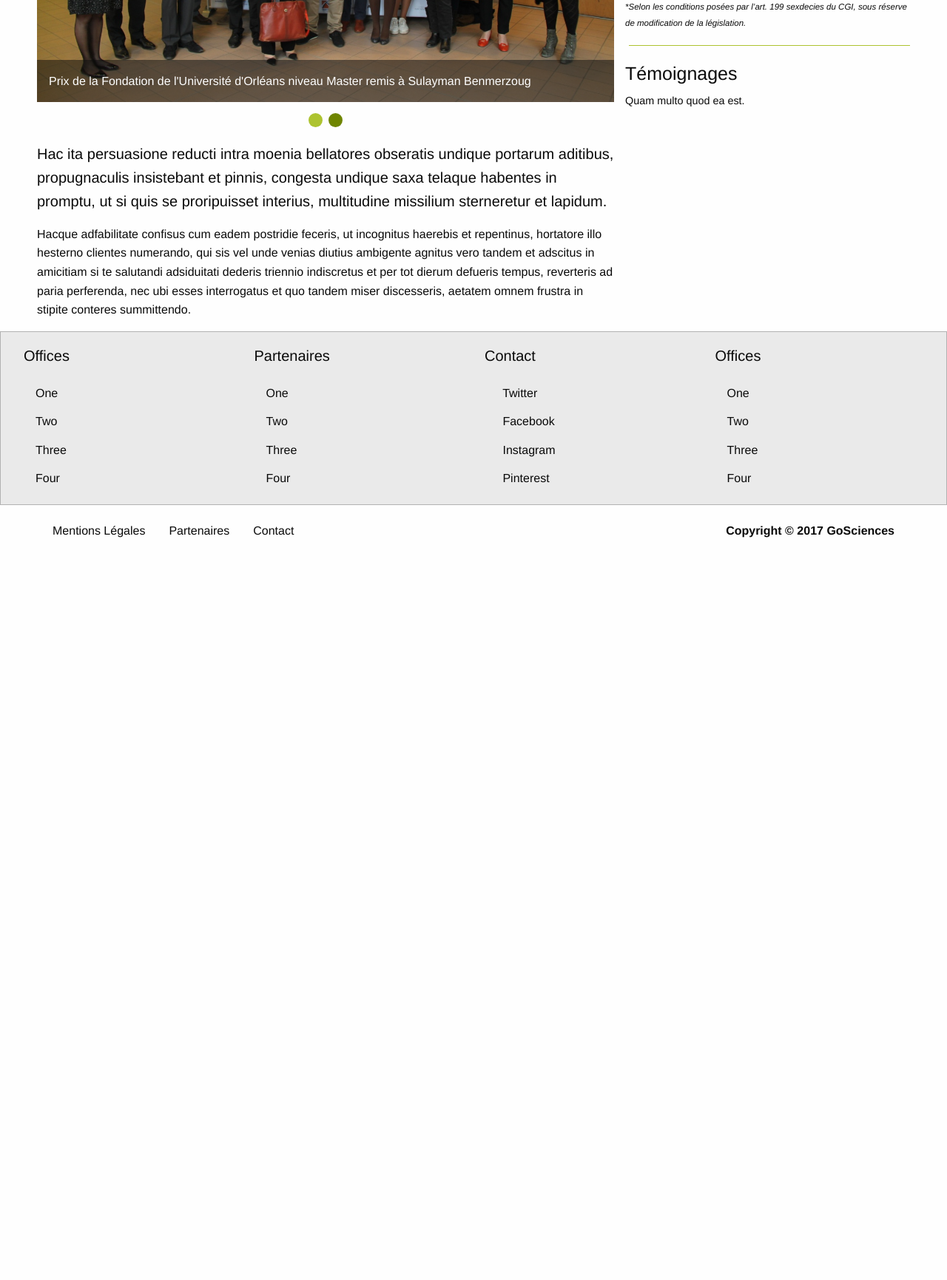
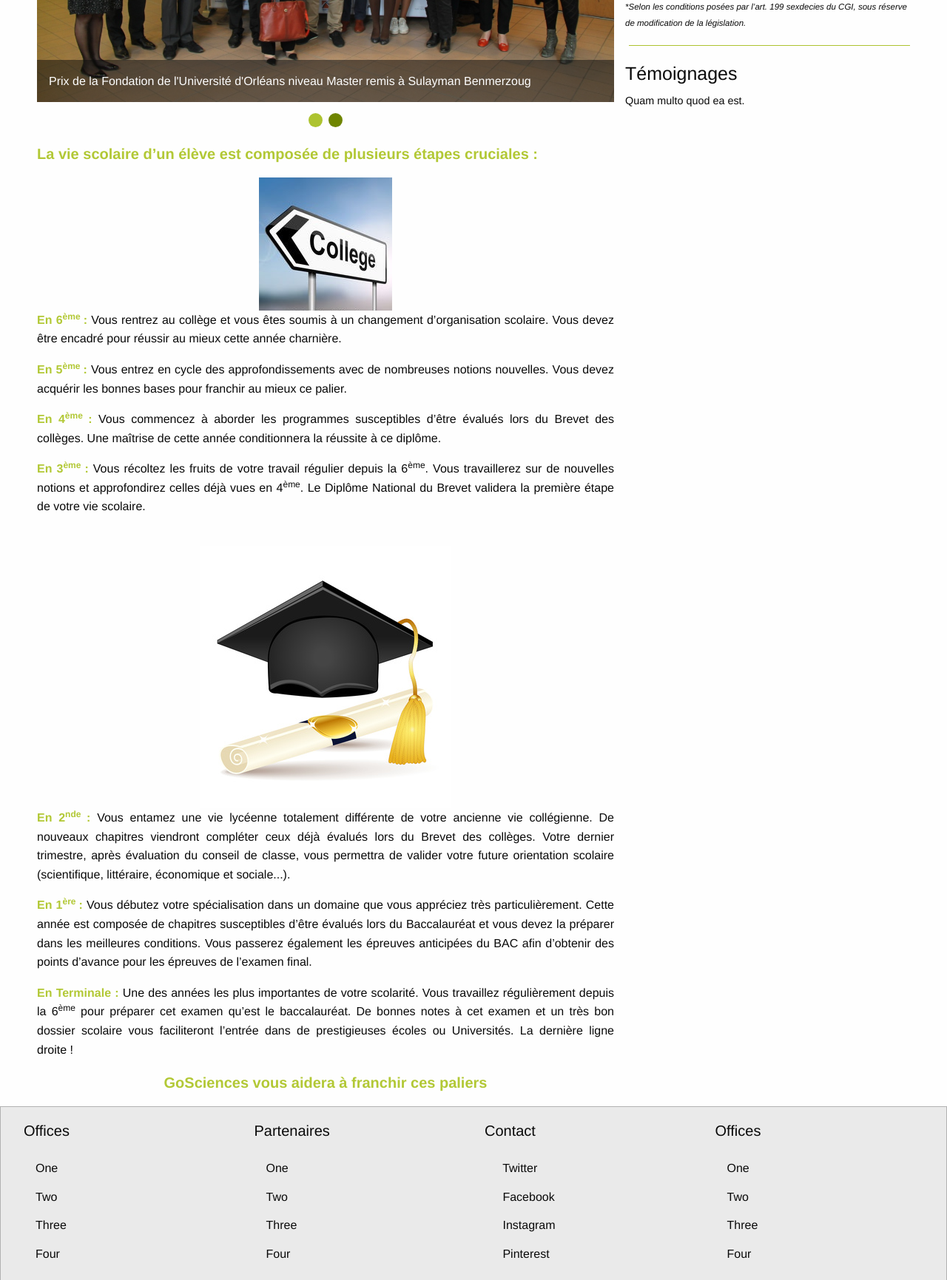
Before and after one commit to Maarti/GoSciences, a CodeIgniter app: page /database/ in a window 1280 px wide. Shown: the part 646-2377 px from the top of the page at 74% size. Before the commit the page ends 1373 px from the top, so only its background shows below. Run offline with CodeIgniter, Linux system fonts and the light colour scheme; data that the repository does not hold is empty.

Commit message:
page d'accueil

```diff
--- a/application/views/site/accueil.php
+++ b/application/views/site/accueil.php
@@ -23,9 +23,21 @@
         </nav>
       </div>
 
-        <p class="lead">Hac ita persuasione reducti intra moenia bellatores obseratis undique portarum aditibus, propugnaculis insistebant et pinnis, congesta undique saxa telaque habentes in promptu, ut si quis se proripuisset interius, multitudine missilium sterneretur et lapidum.</p>
-        <p>Hacque adfabilitate confisus cum eadem postridie feceris, ut incognitus haerebis et repentinus, hortatore illo hesterno clientes numerando, qui sis vel unde venias diutius ambigente agnitus vero tandem et adscitus in amicitiam si te salutandi adsiduitati dederis triennio indiscretus et per tot dierum defueris tempus, reverteris ad paria perferenda, nec ubi esses interrogatus et quo tandem miser discesseris, aetatem omnem frustra in stipite conteres summittendo.</p>
+      <div class="text-justify">
+        <p class="lead green-word"><strong>La vie scolaire d&rsquo;un &eacute;l&egrave;ve est compos&eacute;e de plusieurs &eacute;tapes cruciales&nbsp;:</strong></p>
+        <img src="<?=img_url('image3.jpeg')?>" alt="Collège" class="img-center">
+        <p><strong class="green-word">En 6<sup>&egrave;me&nbsp;</sup>:</strong> Vous rentrez au coll&egrave;ge et vous &ecirc;tes soumis &agrave; un changement d&rsquo;organisation scolaire. Vous devez &ecirc;tre encadr&eacute; pour r&eacute;ussir au mieux cette ann&eacute;e charni&egrave;re.</p>
+        <p><strong class="green-word">En 5<sup>&egrave;me&nbsp;</sup>:</strong> Vous entrez en cycle des approfondissements avec de nombreuses notions nouvelles. Vous devez acqu&eacute;rir les bonnes bases pour franchir au mieux ce palier.</p>
+        <p><strong class="green-word">En 4<sup>&egrave;me&nbsp;</sup>:</strong> Vous commencez &agrave; aborder les programmes susceptibles d&rsquo;&ecirc;tre &eacute;valu&eacute;s lors du Brevet des coll&egrave;ges. Une ma&icirc;trise de cette ann&eacute;e conditionnera la r&eacute;ussite &agrave; ce dipl&ocirc;me.</p>
+        <p><strong class="green-word">En 3<sup>&egrave;me&nbsp;</sup>:</strong> Vous r&eacute;coltez les fruits de votre travail r&eacute;gulier depuis la 6<sup>&egrave;me</sup>. Vous travaillerez sur de nouvelles notions et approfondirez celles d&eacute;j&agrave; vues en 4<sup>&egrave;me</sup>. Le Dipl&ocirc;me National du Brevet validera la premi&egrave;re &eacute;tape de votre vie scolaire.</p>
+        <br/>
+        <img src="<?=img_url('image4.jpeg')?>" alt="Lycée" class="img-center">
+        <p><strong class="green-word">En 2<sup>nde&nbsp;</sup>:</strong> Vous entamez une vie lyc&eacute;enne totalement diff&eacute;rente de votre ancienne vie coll&eacute;gienne. De nouveaux chapitres viendront compl&eacute;ter ceux d&eacute;j&agrave; &eacute;valu&eacute;s lors du Brevet des coll&egrave;ges. Votre dernier trimestre, apr&egrave;s &eacute;valuation du conseil de classe, vous permettra de valider votre future orientation scolaire (scientifique, litt&eacute;raire, &eacute;conomique et sociale...).</p>
+        <p><strong class="green-word">En 1<sup>&egrave;re&nbsp;</sup>:</strong> Vous d&eacute;butez votre sp&eacute;cialisation dans un domaine que vous appr&eacute;ciez tr&egrave;s particuli&egrave;rement. Cette ann&eacute;e est compos&eacute;e de chapitres susceptibles d&rsquo;&ecirc;tre &eacute;valu&eacute;s lors du Baccalaur&eacute;at et vous devez la pr&eacute;parer dans les meilleures conditions. Vous passerez &eacute;galement les &eacute;preuves anticip&eacute;es du BAC afin d&rsquo;obtenir des points d&rsquo;avance pour les &eacute;preuves de l&rsquo;examen final.</p>
+        <p><strong class="green-word">En Terminale&nbsp;:</strong> Une des ann&eacute;es les plus importantes de votre scolarit&eacute;. Vous travaillez r&eacute;guli&egrave;rement depuis la 6<sup>&egrave;me</sup> pour pr&eacute;parer cet examen qu&rsquo;est le baccalaur&eacute;at. De bonnes notes &agrave; cet examen et un tr&egrave;s bon dossier scolaire vous faciliteront l&rsquo;entr&eacute;e dans de prestigieuses &eacute;coles ou Universit&eacute;s. La derni&egrave;re ligne droite&nbsp;!</p>
 
+        <p class="lead text-center"><strong class="green-word">GoSciences vous aidera &agrave; franchir ces paliers</strong></p>
+      </div>
     </div>
     <? $this->load->view('include/sidebar'); ?>
 
--- a/assets/css/style.css
+++ b/assets/css/style.css
@@ -57,3 +57,9 @@ strong{
 em{
     font-style: italic;
 }
+
+.img-center{
+    display: block;
+    margin-left: auto;
+    margin-right: auto;
+}
```
Also changed, not shown: assets/img/image3.jpeg (added), assets/img/image4.jpeg (added).
